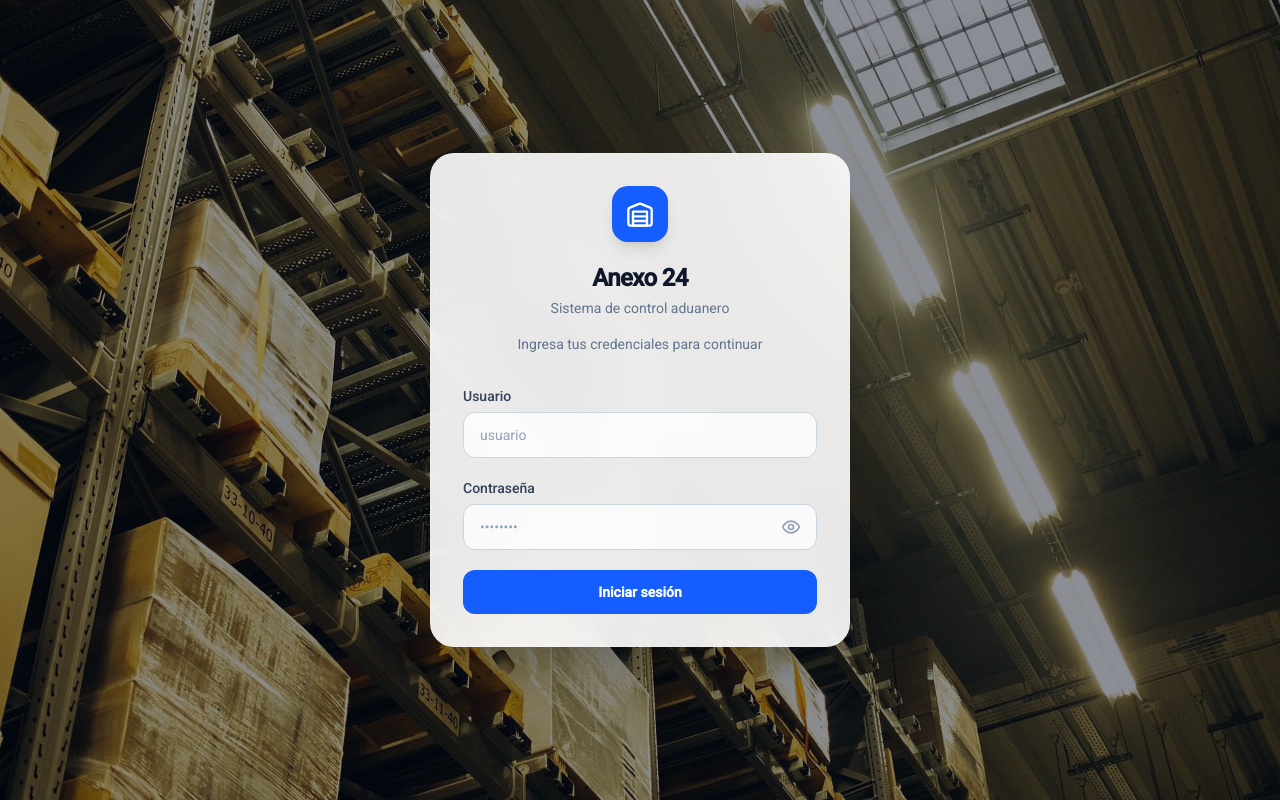
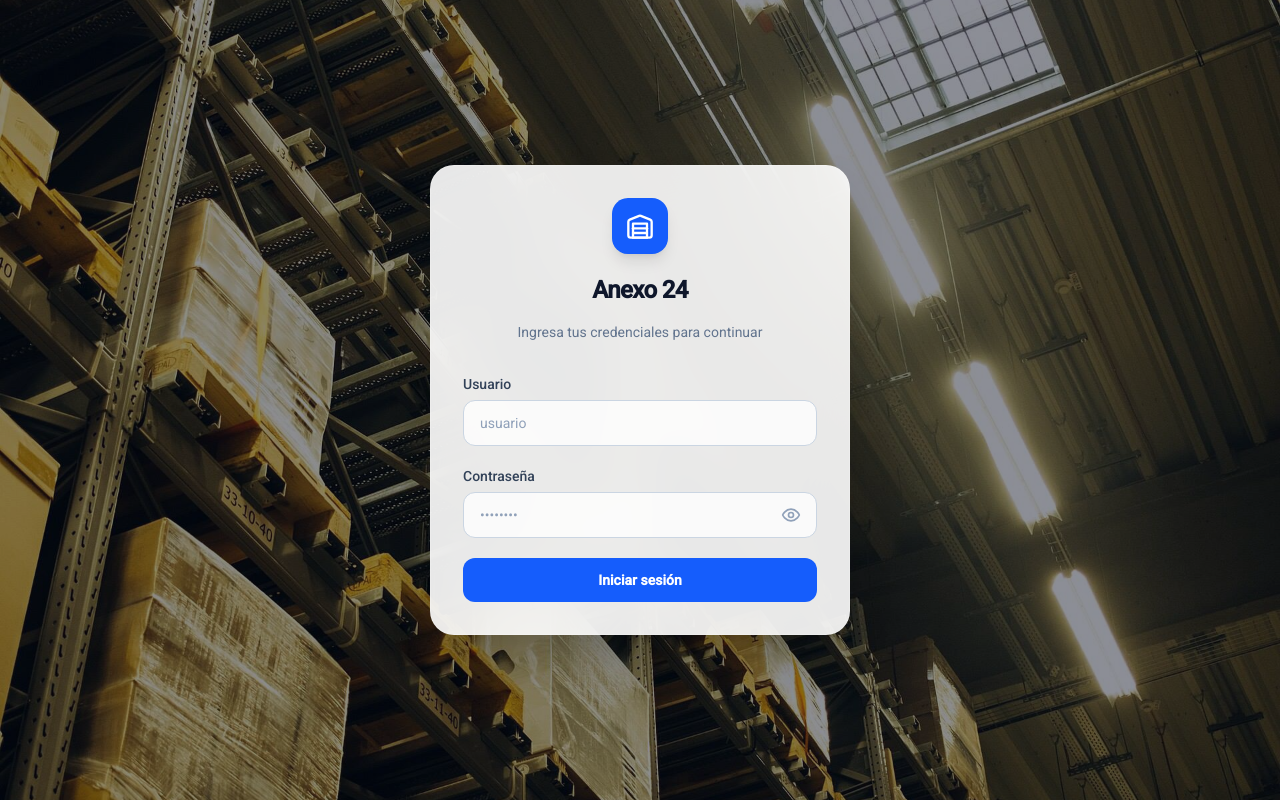
Before and after one commit to opdatos-del/cale-anexo24, an Angular app in the folder frontend/: page /login in a window 1280 px wide. Built offline with nearby package versions, Linux system fonts and the light colour scheme.

Commit message:
fix(frontend): elimine el texto redundante del encabezado de inicio de sesión

```diff
--- a/frontend/src/app/auth/login.component.ts
+++ b/frontend/src/app/auth/login.component.ts
@@ -53,7 +53,6 @@ import { AuthService } from './auth.service';
               </svg>
             </div>
             <h1 class="text-2xl font-semibold tracking-tight text-slate-900">Anexo 24</h1>
-            <p class="mt-1 text-sm text-slate-500">Sistema de control aduanero</p>
             <p class="mt-4 text-sm text-slate-500">Ingresa tus credenciales para continuar</p>
           </header>
 
--- a/frontend/src/styles.scss
+++ b/frontend/src/styles.scss
@@ -17,6 +17,17 @@ html {
   );
 }
 
+app-root,
+app-login,
+router-outlet {
+  display: block;
+}
+
+app-root,
+app-login {
+  min-height: 100%;
+}
+
 body {
   color-scheme: light;
   background-color: var(--mat-sys-surface);
```
